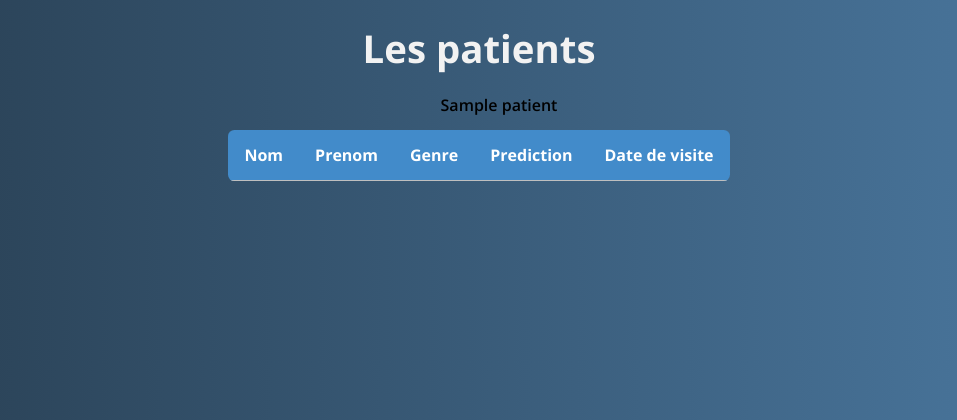
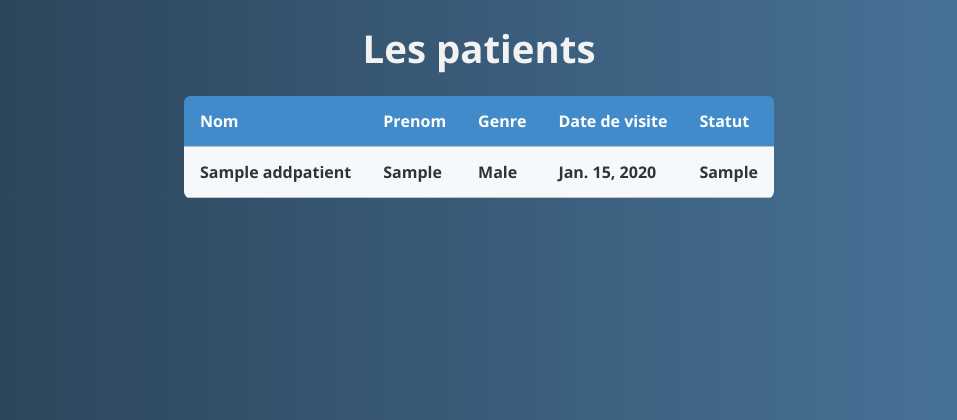
Before and after one commit to haazelnuter/tuberculosis-analysis, a Django app: template projet_poo/templates/home.html in a window 1280 px wide. Shown: the top 420 px of the page, without its empty margins (161-1118 px from the left). Run offline with Django 4.2, Linux system fonts and the light colour scheme; tables that the repository leaves empty hold one stand-in row (values such as "Sample post"); the template is opened without the code that fills it: values that come from a table or form of the project are taken from there, most other values are stand-ins (such as "Sample title", 1, 10 or a date in 2020); lists and menus that the app fills with data are empty; some libraries are stand-ins or nearby versions.

Commit message:
fix home page with table of patients

```diff
--- a/projet_poo/templates/home.html
+++ b/projet_poo/templates/home.html
@@ -16,20 +16,28 @@
 
 <div class="container">
 <h1>Les patients</h1>
-    <ul>
-
-      {{ patient.nom }}
-  </ul>
   <table class="rwd-table">
     <tbody>
       <tr>
         <th>Nom</th>
         <th>Prenom</th>
         <th>Genre</th>
-        <th>Prediction</th>
         <th>Date de visite</th>
+          <th>Statut</th>
       </tr>
+ {% block content %}
 
+{% for x in patients %}
+ <tr>
+        <th>{{ x.nom }}</th>
+        <th>{{ x.prenom }}</th>
+        <th>{{ x.gender }}</th>
+        <th>{{ x.date_visite }}</th>
+        <th>{{ x.tuberculosis }}</th>
+      </tr>
+    {% endfor %}
+
+{% endblock content %}
     </tbody>
   </table>
 </div>
--- a/projet_poo/views.py
+++ b/projet_poo/views.py
@@ -13,7 +13,8 @@
 
 # Create your views here.
 def home(request):
-    return render(request, 'home.html')
+    qs = AddPatient.objects.all()
+    return render(request, 'home.html',context={"patients":qs})
 
 
 def index(request):
```
